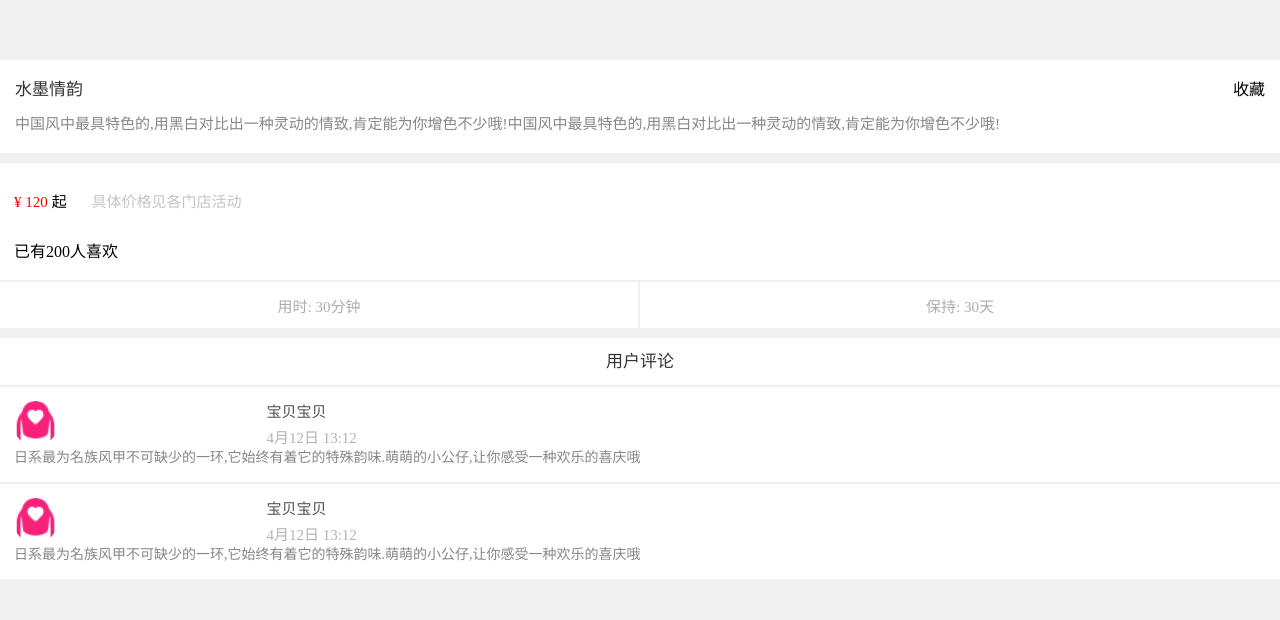
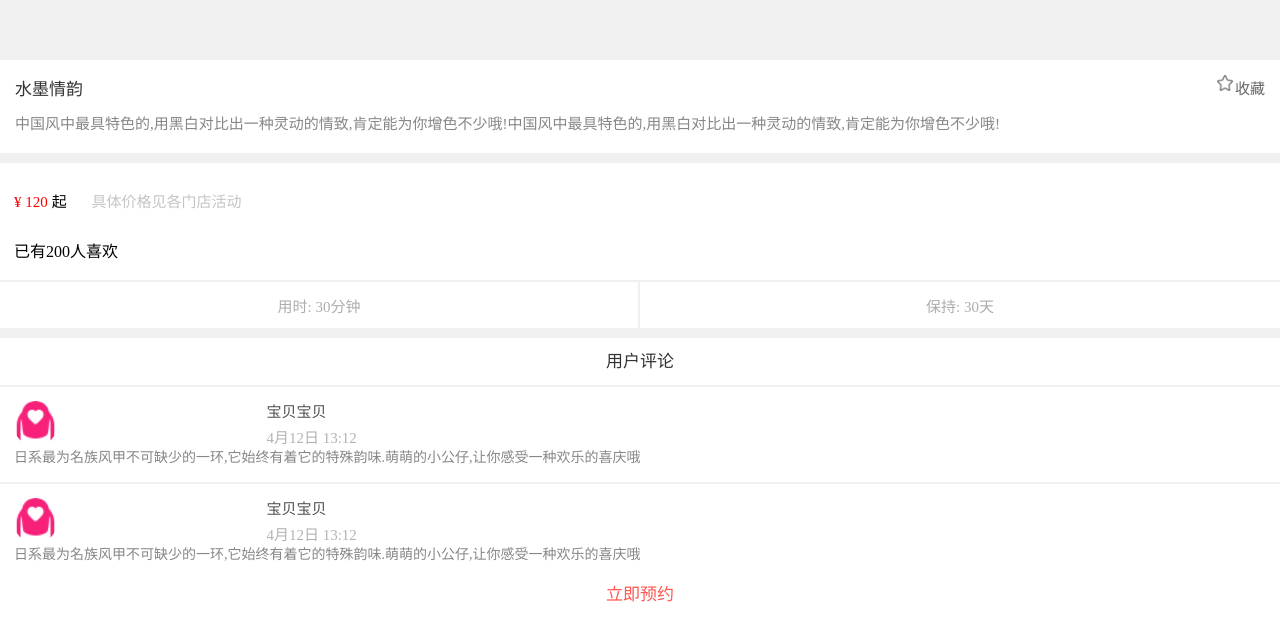
Before and after one commit to CommanderXL/meijia, a website: page pages/product-order.html in a window 1280 px wide. Shown: the part 180-800 px from the top of the page. Drawn offline with Linux system fonts and the light colour scheme.

Commit message:
update all product-order files

```diff
--- a/less/product-order.less
+++ b/less/product-order.less
@@ -5,7 +5,7 @@
 .container-detail {
   position: absolute;
   top: 0;
-  bottom: 0;
+  bottom: 50px;
   left: 0;
   right: 0;
   overflow-y: auto;
@@ -29,8 +29,19 @@
         color: #333;
       }
       .collection-btn {
+        position: relative;
         font-size: 15px;
         color: #666;
+        &:before {
+          content: '';
+          position: absolute;
+          top: 0;
+          right: 32px;
+          height: 16px;
+          width: 16px;
+          background: url("../images/side_icon_collection@2x.png");
+          background-size: contain;
+        }
       }
     }
     p {
@@ -116,3 +127,26 @@
     }
   }
 }
+
+.order-btn {
+  position: fixed;
+  bottom: 0;
+  left: 0;
+  right: 0;
+  height: 50px;
+  line-height: 50px;
+  text-align: center;
+  color: #ff5650;
+  font-size: 17px;
+  background-color: #fff;
+}
+
+.all-btn {
+  height: 44px;
+  line-height: 44px;
+  font-size: 17px;
+  color: #878787;
+  text-align: center;
+  border-top: 1px solid #e3e3e3;
+  border-bottom: 1px solid #e3e3e3;
+}
--- a/pages/product-order.html
+++ b/pages/product-order.html
@@ -20,7 +20,7 @@
                         <div table="cell v-m h-l p50" class="product-name">
                             水墨情韵
                         </div>
-                        <div table="cell v-m h-r p50">
+                        <div table="cell v-m h-r p50" class="collection-btn">
                             收藏
                         </div>
                     </div>
@@ -79,7 +79,13 @@
                         </div>
                     </li>
                 </ul>
+                <p class="all-btn">
+                    查看全部
+                </p>
             </div>
+        </div>
+        <div class="order-btn">
+            立即预约
         </div>
     </div>
 </body>
```
Also changed, not shown: css/product-order.css.
